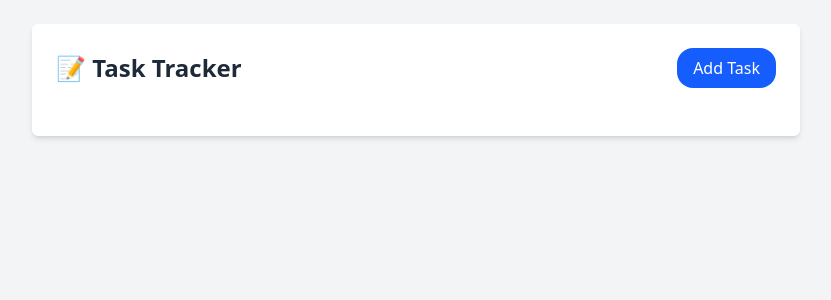
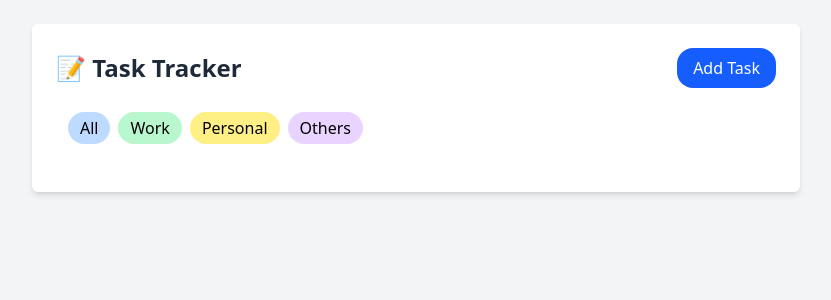
Before and after one commit to rctrollex/task-tracker-app, a React (Vite) app: page / in a window 1280 px wide. Shown: the top 300 px of the page, without its empty margins (224-1055 px from the left). Built offline with nearby package versions, Linux system fonts and the light colour scheme.

Commit message:
Updated header ui

```diff
--- a/src/components/AddTask.jsx
+++ b/src/components/AddTask.jsx
@@ -1,17 +1,12 @@
 import React from 'react'
 
 const AddTask = ({onClose}) => {
-    const handleSubmit = (event)  =>{
-        event.preventDefault();
-        // add task submisson logic here (e.g collect form data)
-        console.log('Form submitted')
-        onClose();
-    }
+
     return (
         <div className = "fixed inset-0 flex items-center justify-center bg-black/50 z-50">
             <div className = "bg-white p-6 rounded-md shadow-md w-full max-w-md">
                 <h2 className = "text-lg font-semibold mb-4 text-gray-800">Add New Task</h2>
-                <form className = "space-y-4" onSubmit = {event.preventDefault}>
+                <form className = "space-y-4">
                     <div>
                         <label className = "block text-sm font-medium text-grey-700 px-4 py-2" >Task Title</label>
                         <input
@@ -24,9 +19,9 @@ const AddTask = ({onClose}) => {
                         <label className = "block text-sm font-medium text-gray-700 px-4 py-2">Category</label>
                         <select className = "w-full px-4 py-2 border border-gray-300 rounded-2xl focus:outline-none focus:ring-3 focus:ring-blue-500" required>
                             <option value = "">Select Category</option>
-                            <option value = "">Work</option>
-                            <option value = "">Personal</option>
-                            <option value = "">Others</option>
+                            <option value = "work">Work</option>
+                            <option value = "personal">Personal</option>
+                            <option value = "others">Others</option>
                         </select>
                     </div>
 
--- a/src/components/Header.jsx
+++ b/src/components/Header.jsx
@@ -2,12 +2,32 @@ import React from 'react'
 
 const Header = ({onAddClick}) => {
     return (
+        <>
             <div className= "flex items-center justify-between mb-6">
                 <h1 className = "text-2xl font-bold text-gray-800">📝 Task Tracker</h1>
                 <button className="bg-blue-600 text-white px-4 py-2 rounded-2xl hover:bg-blue-700 cursor-pointer focus:bg-blue-500"
                         onClick={onAddClick}>Add Task
                 </button>
             </div>
+            <div className = "flex flex-row mx-3 justify-start mb-6 space-x-2">
+                <button className = "bg-blue-200 py-1 px-3 font-light rounded-3xl cursor-pointer hover:bg-blue-400 hover:uppercase focus:bg-blue-500">
+                    All
+                </button>
+
+                <button className = "bg-green-200 py-1 px-3 font-light rounded-3xl cursor-pointer hover:bg-green-400 hover:uppercase focus:bg-green-500">
+                    Work
+                </button>
+
+                <button className = "bg-yellow-200 py-1 px-3 font-light rounded-3xl cursor-pointer hover:bg-yellow-400 hover:uppercase focus:bg-yellow-500">
+                    Personal
+                </button>
+
+                <button className = "bg-purple-200 py-1 px-3 font-light rounded-3xl cursor-pointer hover:bg-purple-400 hover:uppercase focus:bg-purple-500">
+                    Others
+                </button>
+
+            </div>
+        </>
     )
 }
 export default Header
```
Lines whose indentation alone changed are shown as unchanged.
